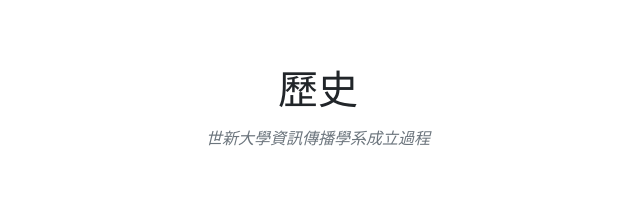
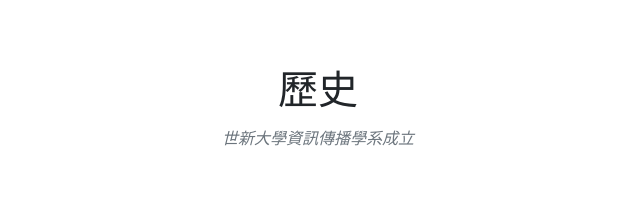
Before and after one commit to loretta2126/lorett2621, a website with bundled scripts: page index.html in a window 1280 px wide. Shown: the part 2840-3060 px from the top of the page, 322-962 px from the left. Built offline with nearby package versions, Linux system fonts and the light colour scheme; a web font is replaced by a local one.

Commit message:
Update index.html

```diff
--- a/index.html
+++ b/index.html
@@ -210,7 +210,7 @@
         <div class="row">
           <div class="col-lg-12 text-center">
             <h2 class="section-heading text-uppercase">歷史</h2>
-            <h3 class="section-subheading text-muted">世新大學資訊傳播學系成立過程</h3>
+            <h3 class="section-subheading text-muted">世新大學資訊傳播學系成立</h3>
           </div>
         </div>
         <div class="row">
```
